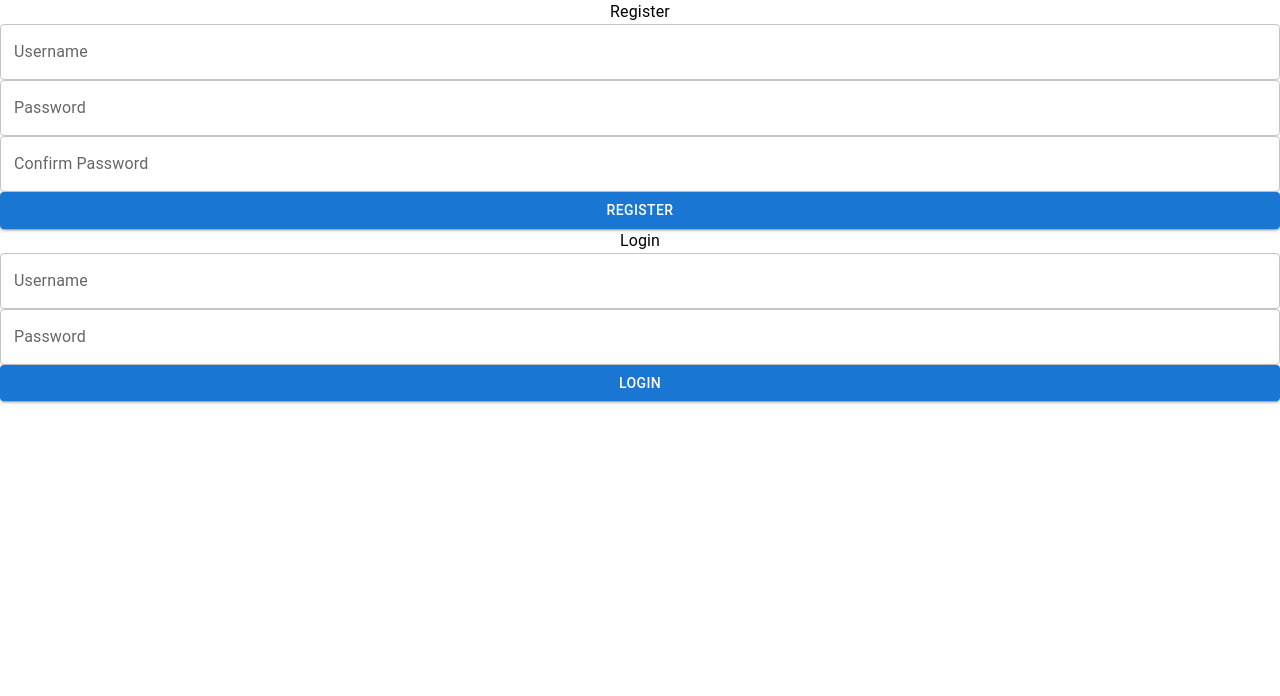
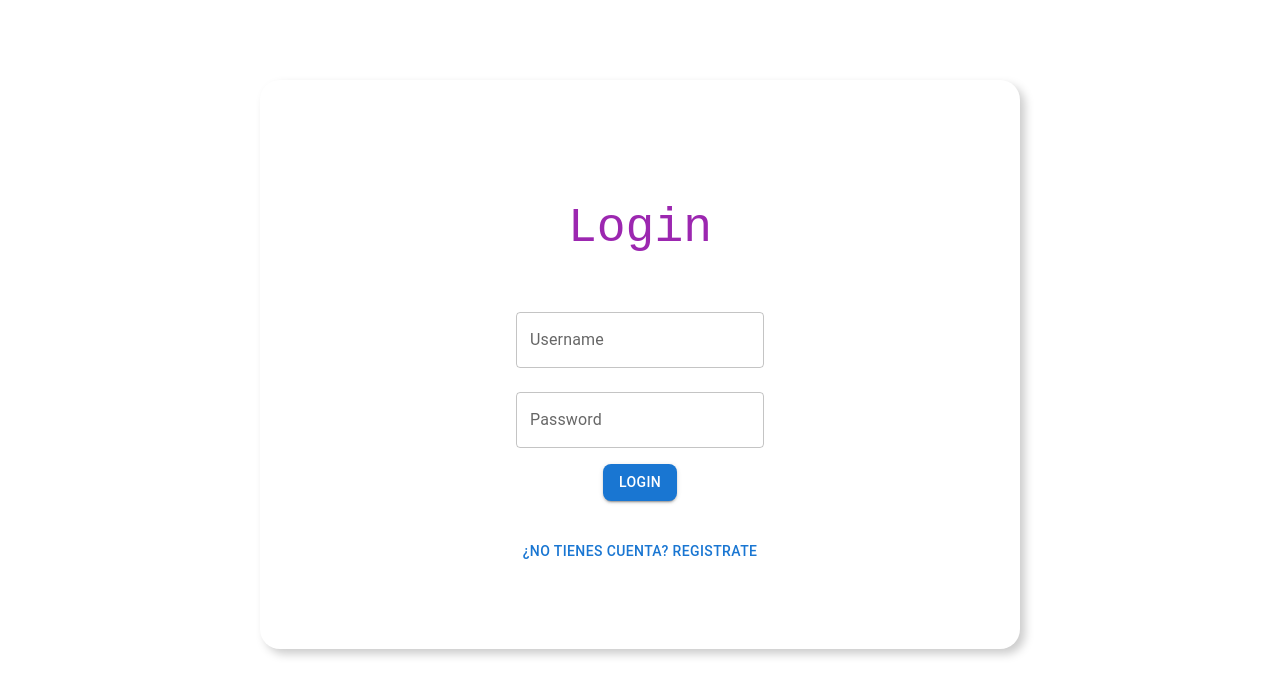
Before and after one commit to CRLB-sketch/BD2_ProyectoMongo, a React (Create React App) app: page / in a window 1280 px wide. Shown: the top 696 px of the page. Built offline with nearby package versions, Linux system fonts and the light colour scheme; the HTML template or start-up script is replaced by a standard one.

Commit message:
hook y pretty

```diff
--- a/src/App.js
+++ b/src/App.js
@@ -5,8 +5,8 @@ import Register from './Register';
 function App() {
   return (
     <div className="App">
-      <Register />
       <Login />
+
     </div>
 
 
--- a/src/Login.js
+++ b/src/Login.js
@@ -1,15 +1,93 @@
 import React from "react";
+import { useState } from "react";
 import { Box, Typography, TextField, Button } from "@mui/material";
 
 const Login = () => {
+
+    const [inputs, setInputs] = useState({
+        username: "",
+        password: ""
+    });
+
+
+
+    const handleInputChange = (e) => {
+        setInputs((prevState) => ({
+            ...prevState,
+            [e.target.name]: e.target.value
+        }));
+    }
+
+    const handleSubmit = (event) => {
+        if (event) {
+            event.preventDefault();
+        }
+        console.log(inputs);
+    }
+
+
     return(
         <div>
-            <form>
-            <Box display="flex" flexDirection={"column"}>
-                <Typography>Login</Typography>
-                <TextField label="Username" variant="outlined" />
-                <TextField label="Password" variant="outlined" />
-                <Button variant="contained">Login</Button>
+            <form onSubmit={handleSubmit}>
+            <Box
+                display="flex"
+                flexDirection={"column"}
+                maxWidth={600}
+                alignItems ="center"
+                justifyContent={"center"}
+                margin="auto"
+                marginTop={10}
+                padding={10}
+                borderRadius={5}
+                boxShadow={"5px 5px 10px  #ccc"}
+                sx={{":hover": {boxShadow: "15px 15px 30px  #ccc"}}}
+            >
+
+                <Typography
+                    variant="h3"
+                    padding={5}
+                    textAlign = "center"
+                    color={'secondary.main'}
+                    fontFamily={"Monospace"}
+                >
+                    Login
+                </Typography>
+
+                <TextField
+                    type={"text"}
+                    name="username"
+                    value={inputs.username}
+                    onChange={handleInputChange}
+                    label="Username"
+                    variant="outlined"
+                    margin="normal"
+                />
+
+                <TextField
+                    type={"password"}
+                    name="password"
+                    value={inputs.password}
+                    onChange={handleInputChange}
+                    label="Password"
+                    variant="outlined"
+                    margin="normal"
+                />
+
+                <Button
+                    type="submit"
+                    variant="contained"
+                    sx={{":hover": {boxShadow: "7px 7px 15px  #bbb"}, margin: 1, borderRadius:2}}
+                    onClick
+                >
+                    Login
+                </Button>
+
+                <Button
+                    sx={{":hover": {boxShadow: "7px 7px 15px  #bbb"}, marginTop: 3, borderRadius:2}}
+
+                >
+                    ¿No tienes cuenta? Registrate
+                </Button>
 
             </Box>
             </form>
--- a/src/Register.js
+++ b/src/Register.js
@@ -5,12 +5,58 @@ const Register = () => {
     return(
         <div>
             <form>
-            <Box display="flex" flexDirection={"column"}>
-                <Typography>Register</Typography>
-                <TextField label="Username" variant="outlined" />
-                <TextField label="Password" variant="outlined" />
-                <TextField label="Confirm Password" variant="outlined" />
-                <Button variant="contained">Register</Button>
+            <Box
+                display="flex"
+                flexDirection={"column"}
+                maxWidth={600}
+                alignItems ="center"
+                justifyContent={"center"}
+                margin="auto"
+                marginTop={10}
+                padding={10}
+                borderRadius={5}
+                boxShadow={"5px 5px 10px  #ccc"}
+                sx={{":hover": {boxShadow: "15px 15px 30px  #ccc"}}}
+            >
+                <Typography
+                    variant="h3"
+                    padding={5}
+                    textAlign = "center"
+                    color={'secondary.main'}
+                    fontFamily={"Monospace"}
+                >
+                    Register
+                </Typography>
+                <TextField
+                    type={"text"}
+                    label="Username"
+                    variant="outlined"
+                    margin="normal"
+                />
+                <TextField
+                    type={"password"}
+                    label="Password"
+                    variant="outlined"
+                    margin="normal"
+                />
+                <TextField
+                    type={"password"}
+                    label="Confirm Password"
+                    variant="outlined"
+                    margin="normal"
+                />
+                <Button
+                    variant="contained"
+                    sx={{":hover": {boxShadow: "7px 7px 15px  #bbb"}, margin: 1, borderRadius:2}}
+                >
+                    Registrate
+                </Button>
+
+                <Button
+                    sx={{":hover": {boxShadow: "7px 7px 15px  #bbb"}, marginTop: 3, borderRadius:2}}
+                >
+                    ¿Ya tienes cuenta? Inicia sesión
+                </Button>
 
             </Box>
             </form>
```
